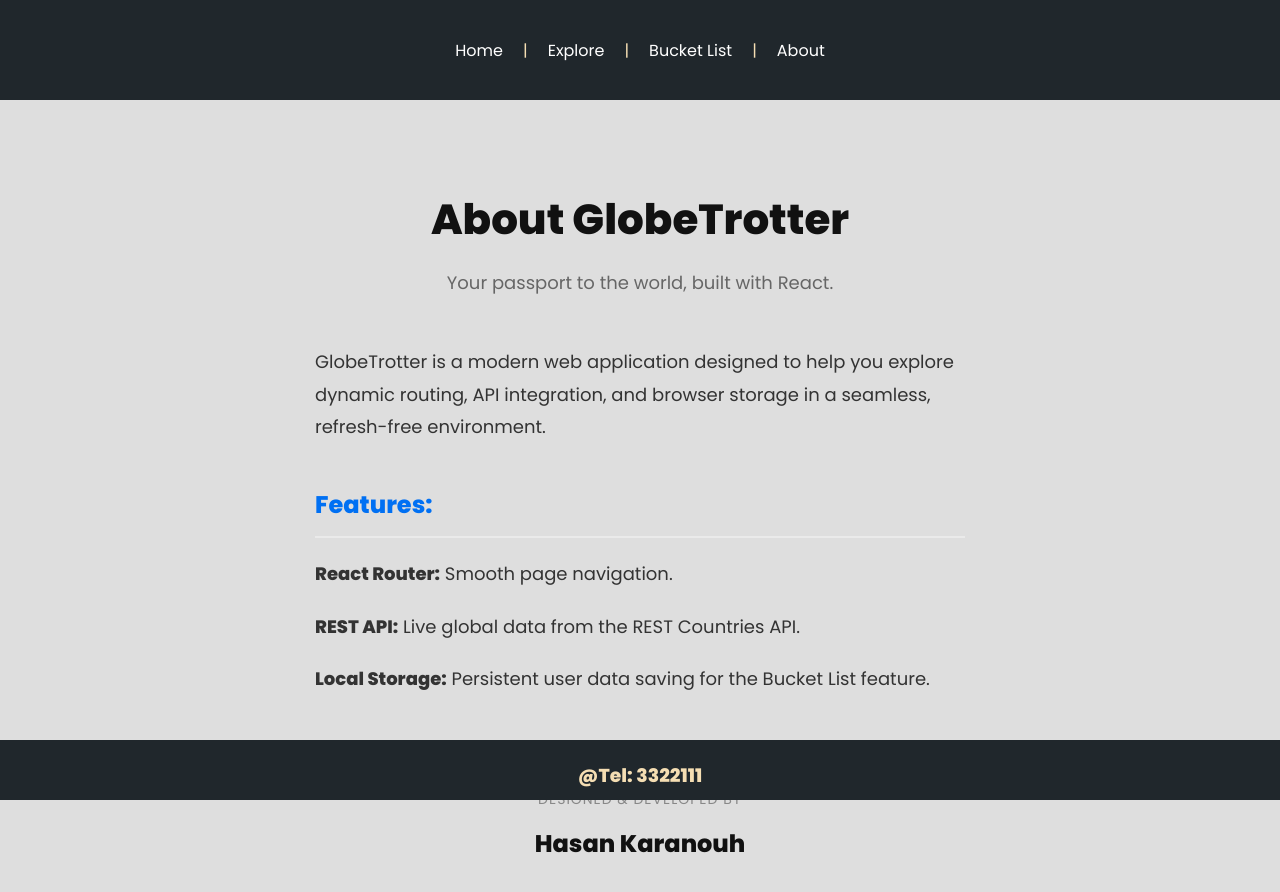
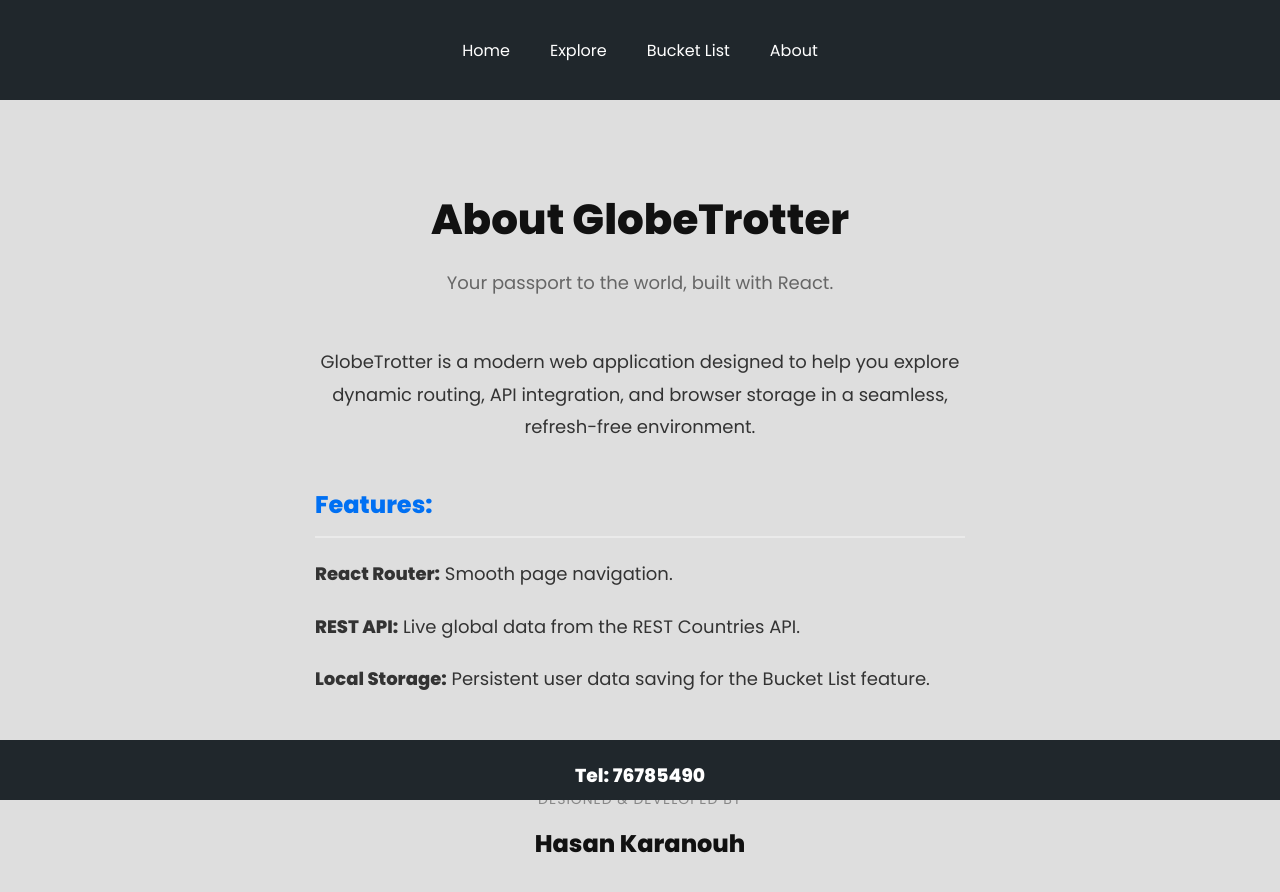
Before and after one commit to HasanKaranouh/globetrotter, a React (Create React App) app: page /About in a window 1280 px wide. Shown: the top 892 px of the page. Built offline with nearby package versions, Linux system fonts and the light colour scheme.

Commit message:
feat: update Footer component with new contact number and adjust text color to white; refine NavBar links layout; center-align About page description

```diff
--- a/src/components/Footer.js
+++ b/src/components/Footer.js
@@ -3,8 +3,7 @@ const Footer = () =>{
     // javascript
     return (
     <div className='footer'>
-        <h3>@</h3>
-        <h3>Tel: 3322111</h3>
+        <h3>Tel: 76785490</h3>
     </div>
 
     );
--- a/src/components/NavBar.js
+++ b/src/components/NavBar.js
@@ -5,9 +5,9 @@ const NavBar = () => {
   return (
     <div className="navbar">
         <div className='rightSide'>
-            <Link to="/">Home</Link> |
-            <Link to="/Explore">Explore</Link> |
-            <Link to="/BucketList">Bucket List</Link> |
+            <Link to="/">Home</Link>
+            <Link to="/Explore">Explore</Link>
+            <Link to="/BucketList">Bucket List</Link>
             <Link to="/About">About</Link>
         </div>
     </div>
--- a/src/pages/About.jsx
+++ b/src/pages/About.jsx
@@ -10,7 +10,7 @@ const About = () => {
       </p>
 
       <div style={{ maxWidth: '650px', margin: '0 auto', textAlign: 'left', lineHeight: '1.8', fontSize: '18px' }}>
-        <p style={{ marginBottom: '40px' }}>
+        <p style={{ marginBottom: '40px', textAlign: 'center', }}>
           GlobeTrotter is a modern web application designed to help you explore dynamic routing, API integration, and browser storage in a seamless, refresh-free environment.
         </p>
         <h3 style={{ fontSize: '24px', color: '#0070f3', marginBottom: '20px', borderBottom: '2px solid #eaeaea', paddingBottom: '10px' }}>
--- a/src/styles/Footer.css
+++ b/src/styles/Footer.css
@@ -7,7 +7,7 @@
     align-items: center;
     flex-direction: row;
     padding-top: 10px;
-    color: wheat;
+    color: white;
 
     position: fixed;
     left: 0;
```
